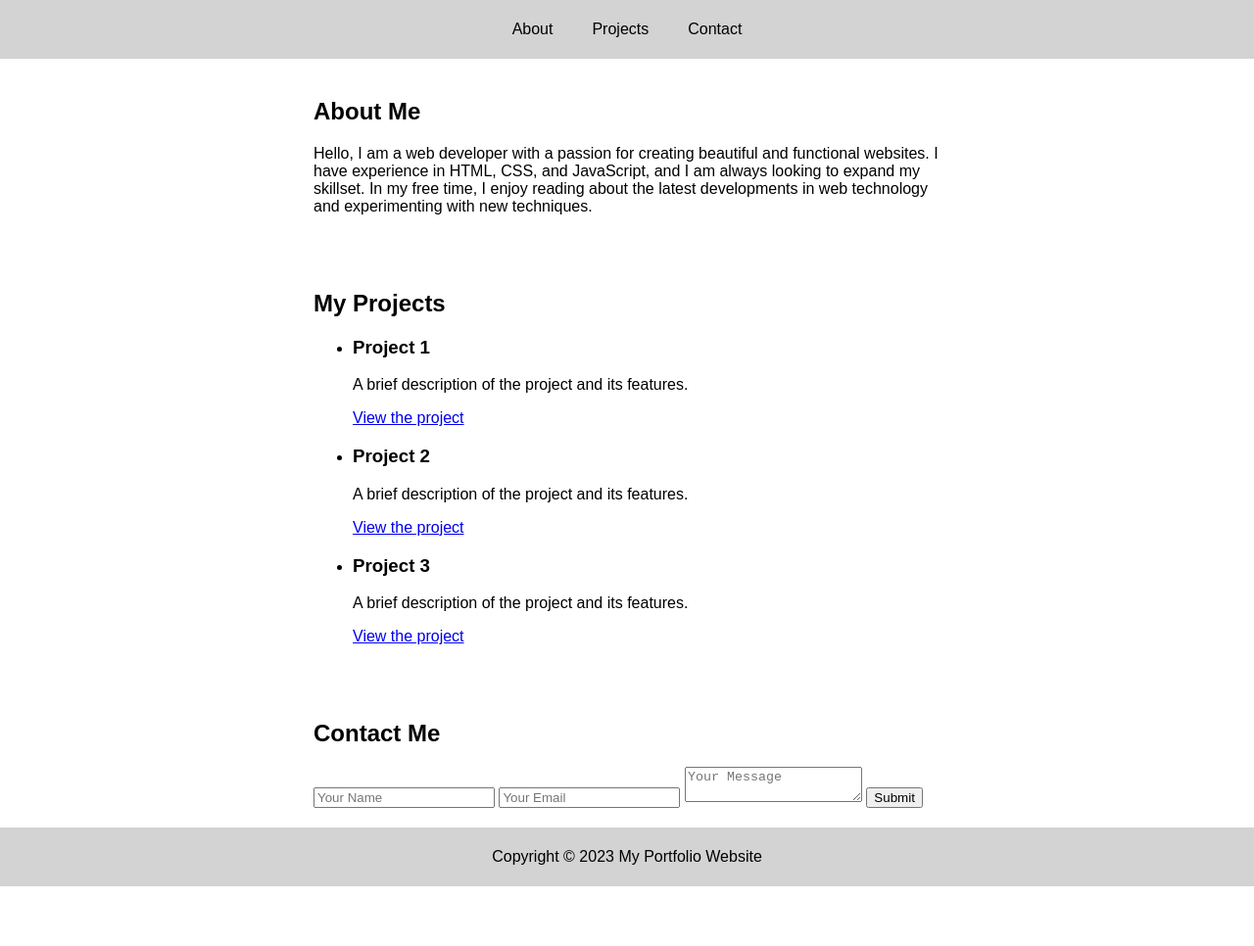
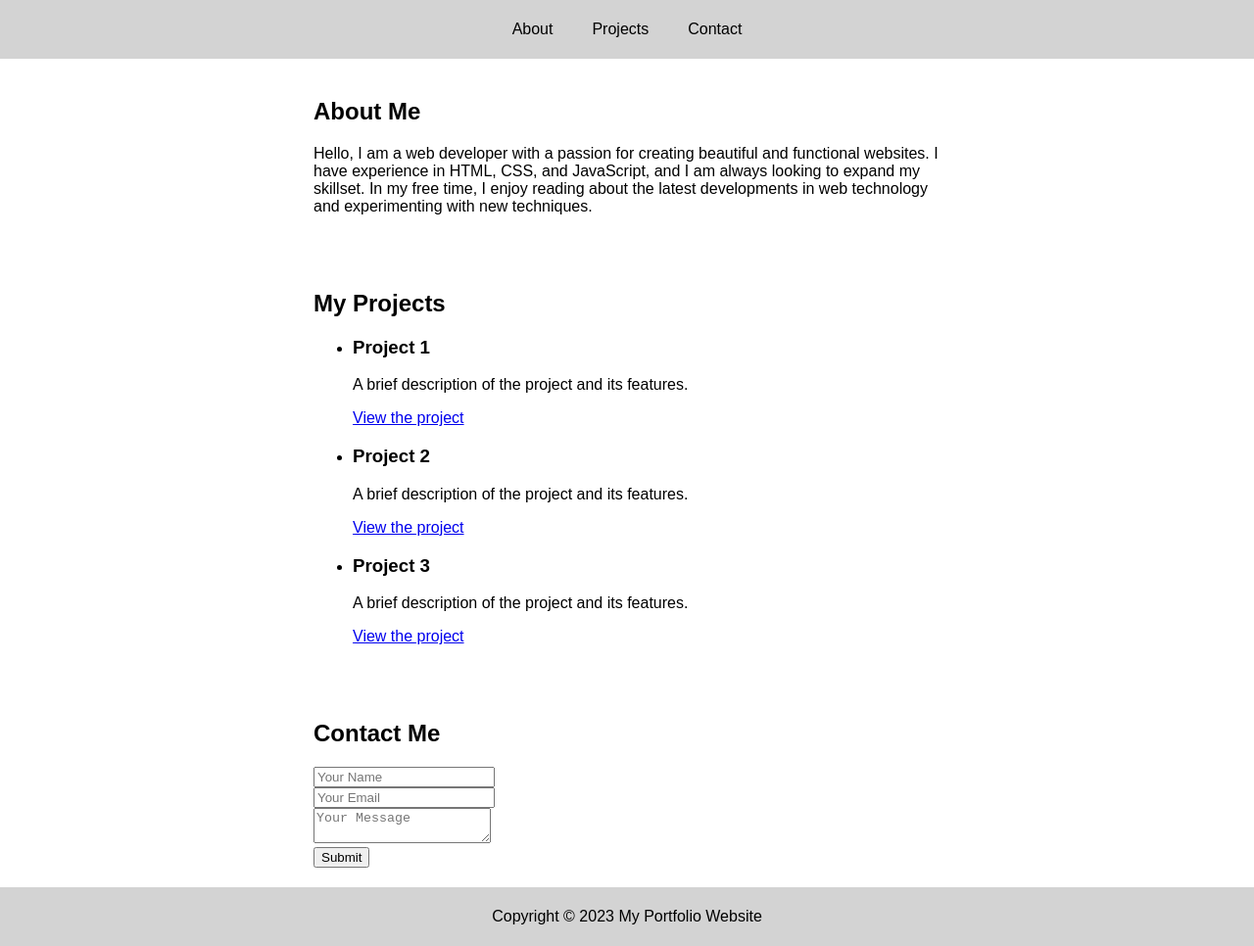
Before and after one commit to tajamulali/myportfolio, a plain HTML site: page index.html in a window 1280 px wide. Shown: the whole page at 98% size. Before the commit the page ends 905 px from the top, so only its background shows below. Drawn offline with Linux system fonts and the light colour scheme.

Commit message:
Update index.html

```diff
--- a/index.html
+++ b/index.html
@@ -43,9 +43,9 @@
       <section id="contact">
         <h2>Contact Me</h2>
         <form action="submit-form.php" method="post">
-          <input type="text" name="name" placeholder="Your Name">
-          <input type="email" name="email" placeholder="Your Email">
-          <textarea name="message" placeholder="Your Message"></textarea>
+          <div><input type="text" name="name" placeholder="Your Name"> </div>
+          <div><input type="email" name="email" placeholder="Your Email"> </div>
+          <div><textarea name="message" placeholder="Your Message"></textarea> </div>
           <button type="submit">Submit</button>
         </form>
       </section>
```
